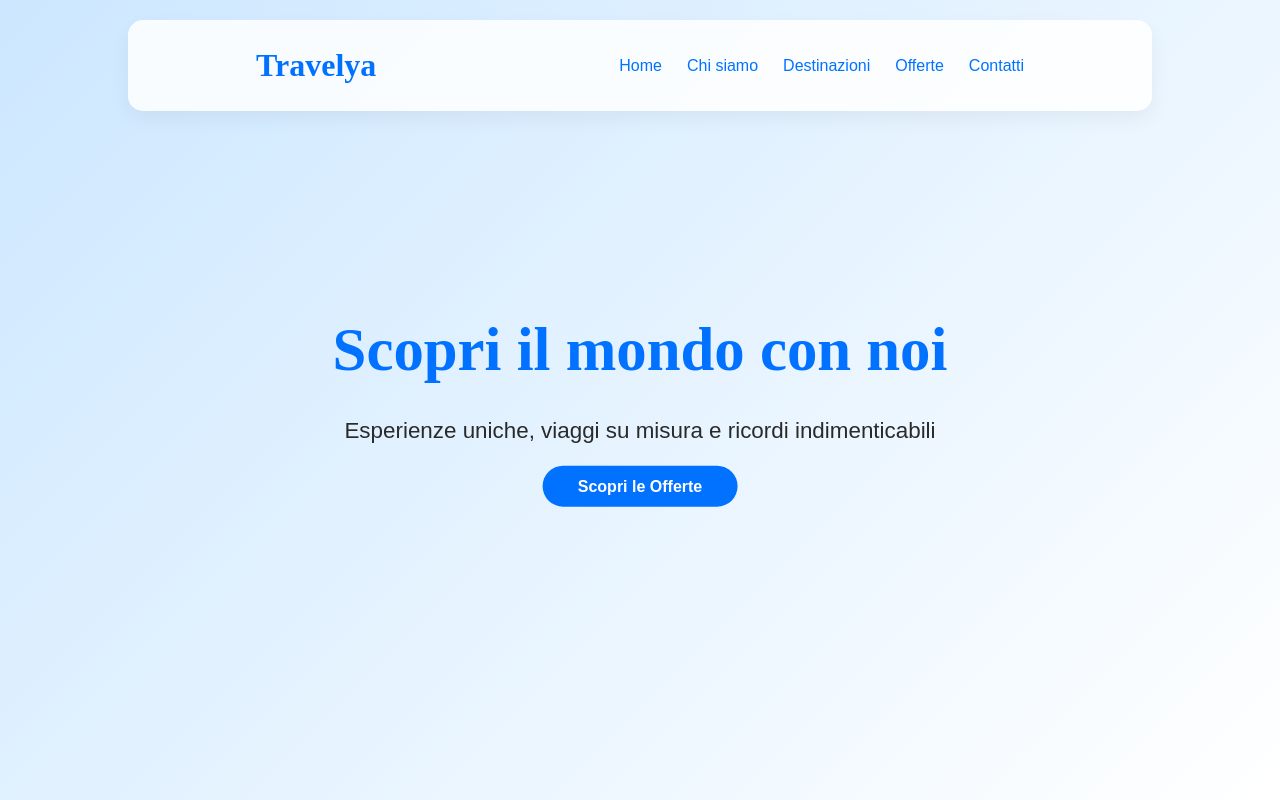
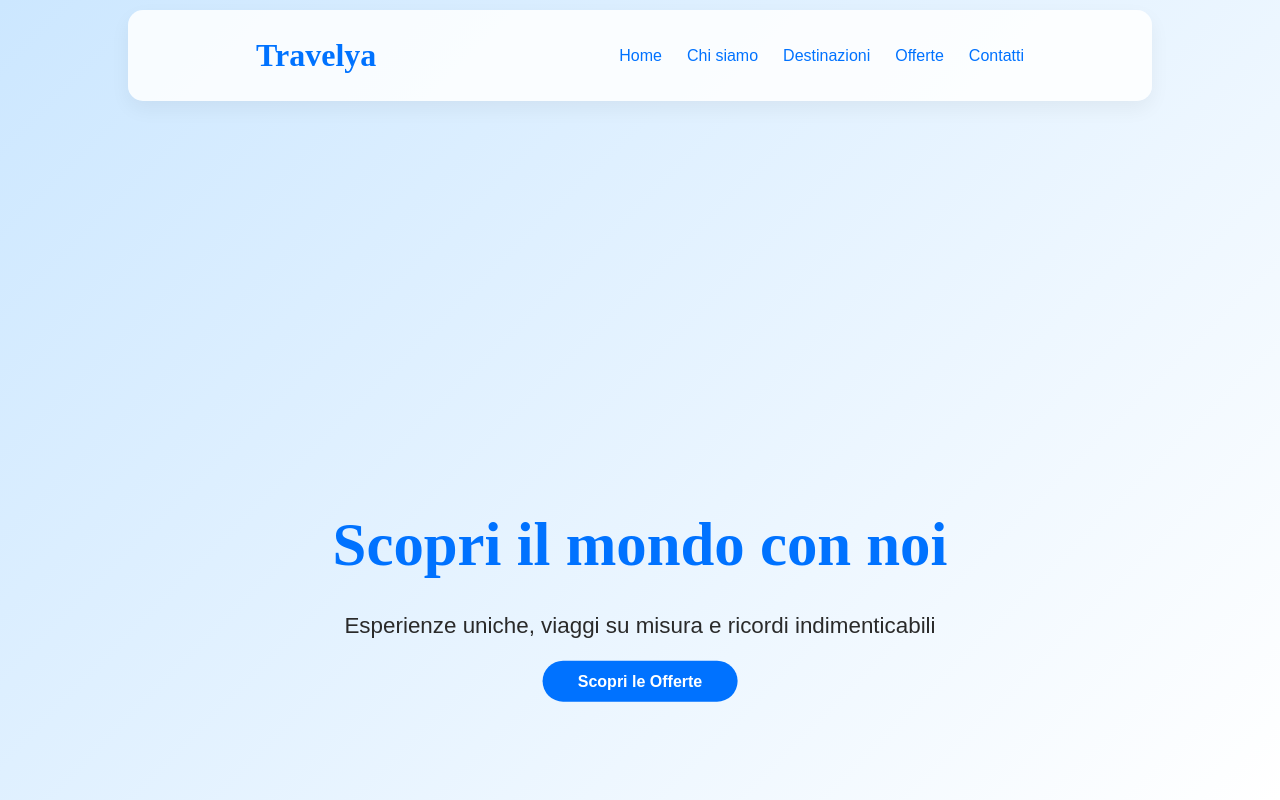
Before and after one commit to vanessaacierno01-commits/Progetto-Sito-Web-AgenziaViaggi, a plain HTML site: page index.html in a window 1280 px wide. Shown: the top 800 px of the page. Drawn offline with Linux system fonts and the light colour scheme.

Commit message:
Update style.css

```diff
--- a/style.css
+++ b/style.css
@@ -56,7 +56,7 @@ nav {
 
     width: 80%;
 
-    top: 20px;
+    top: 10px;
 
     left: 50%;
 
@@ -132,7 +132,7 @@ nav ul li a:hover {
 
     position: absolute;
 
-    top: 50%;
+    top: 70%;
 
     left: 50%;
 
@@ -153,6 +153,7 @@ nav ul li a:hover {
     color: #0072ff;
 
     margin-bottom: 15px;
+    margin-top: 70px;
 
 }
 
@@ -422,6 +423,15 @@ footer .social a {
     text-decoration: none;
 
     font-weight: bold;
+
+}
+
+
+
+footer .social a:hover {
+
+    color: #005fcc;
+
 }
 
 @media (max-width: 992px) {
@@ -489,12 +499,3 @@ footer {
 padding: 30px 5%;
 }
 }
-
-
-
-footer .social a:hover {
-
-    color: #005fcc;
-
-}
-}
```
